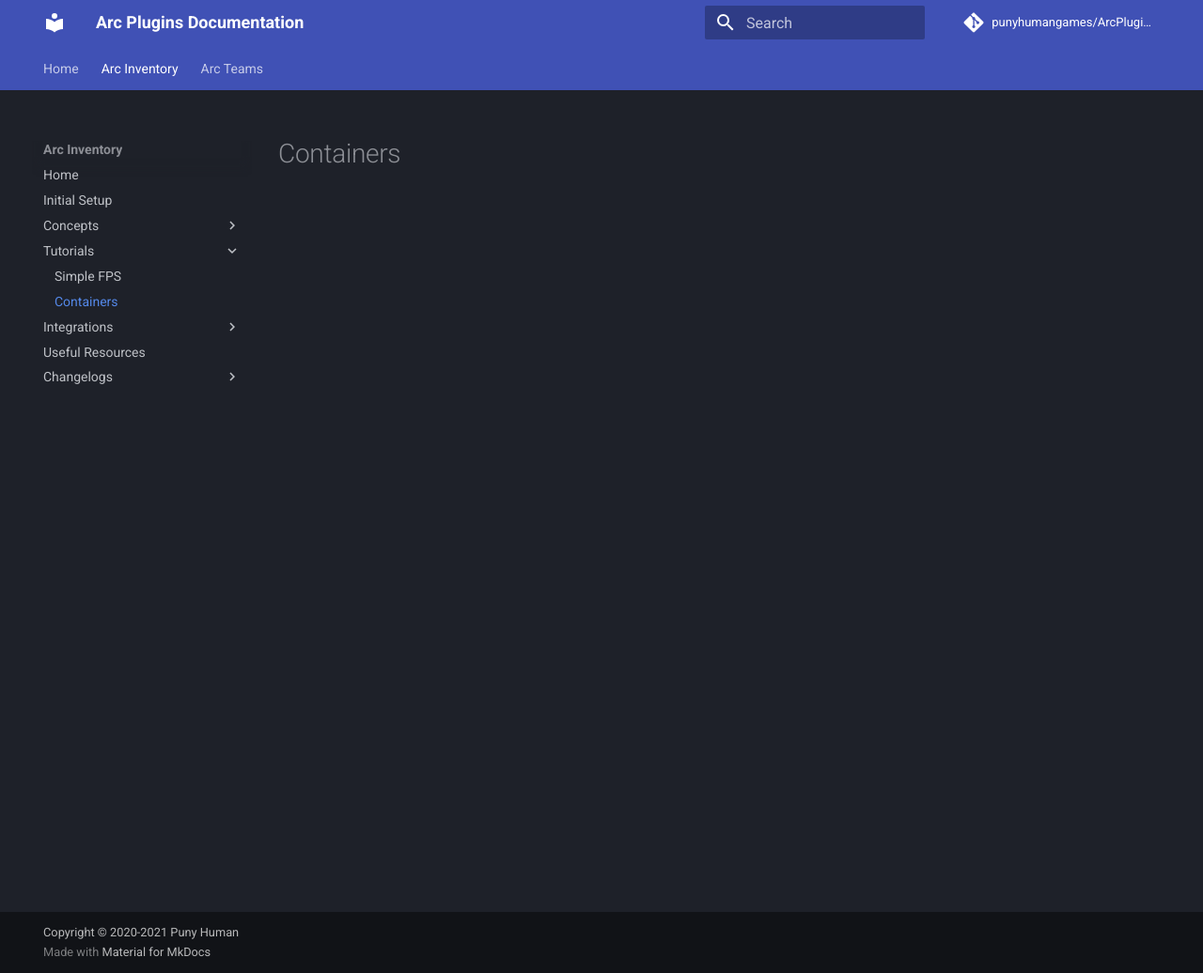
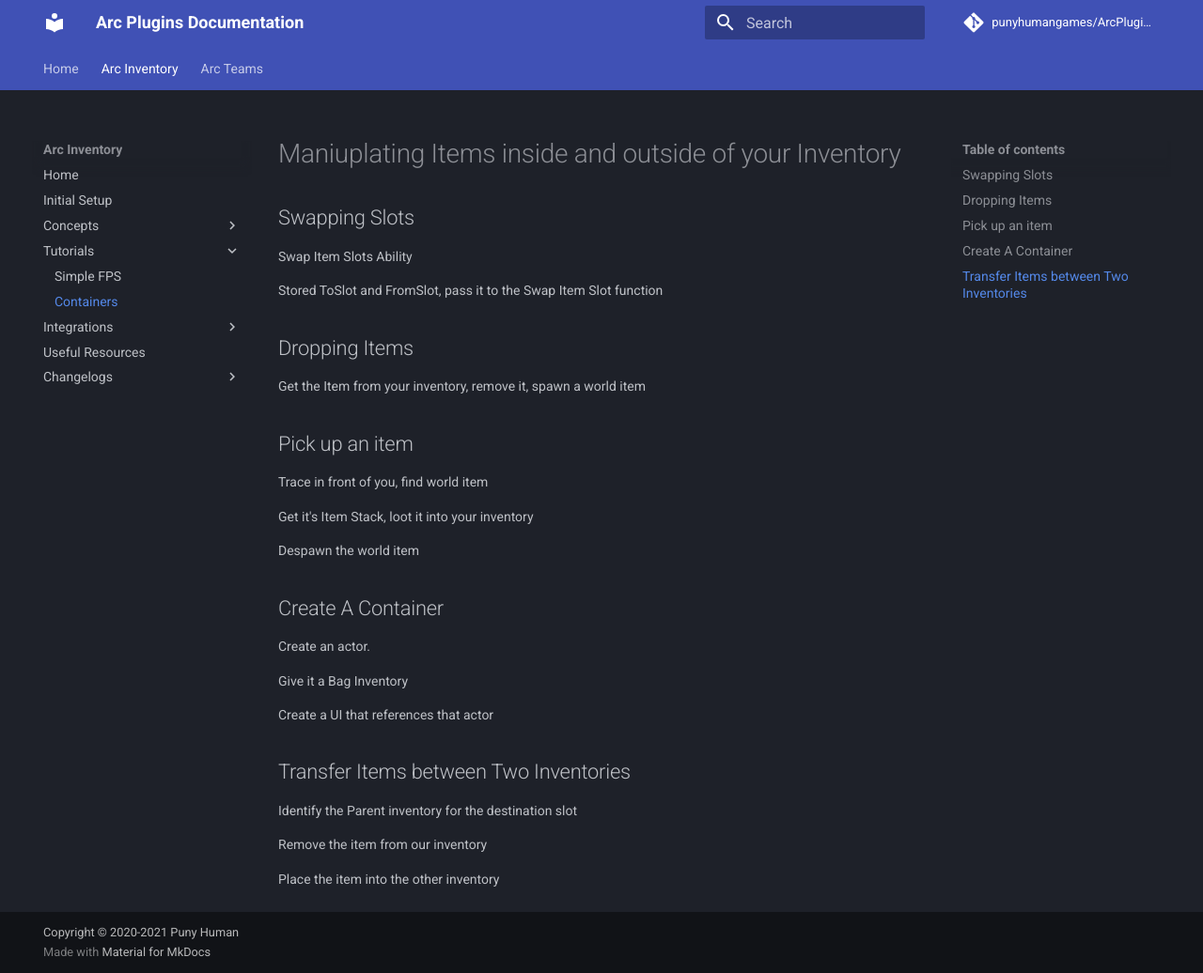
Before and after one commit to punyhumangames/ArcPluginsDocumentation, an MkDocs documentation site: the page built from docs/arcinventory/tutorials/containers.md, in a window 1280 px wide and 1036 px high. Shown: the whole window at 94% size. Built offline with MkDocs 1.6.1 and Material for MkDocs 9.7.7, drawn with Linux system fonts in a browser that asks for light colours; comment, search, counter and statistics services are not loaded.

Commit message:
outline for the containers tutorial

```diff
--- a/docs/arcinventory/tutorials/containers.md
+++ b/docs/arcinventory/tutorials/containers.md
@@ -1,3 +1,39 @@
+# Maniuplating Items inside and outside of your Inventory
 
 
+
+## Swapping Slots
+
+Swap Item Slots Ability
+
+Stored ToSlot and FromSlot, pass it to the Swap Item Slot function
+
+## Dropping Items
+
+Get the Item from your inventory, remove it, spawn a world item
+
+## Pick up an item
+
+Trace in front of you, find world item
+
+Get it's Item Stack, loot it into your inventory
+
+Despawn the world item
+
+## Create A Container
+
+Create an actor.
+
+Give it a Bag Inventory
+
+Create a UI that references that actor
+
+## Transfer Items between Two Inventories
+
+Identify the Parent inventory for the destination slot
+
+Remove the item from our inventory
+
+Place the item into the other inventory
+
 --8<-- "includes/abbreviations.md"
```
